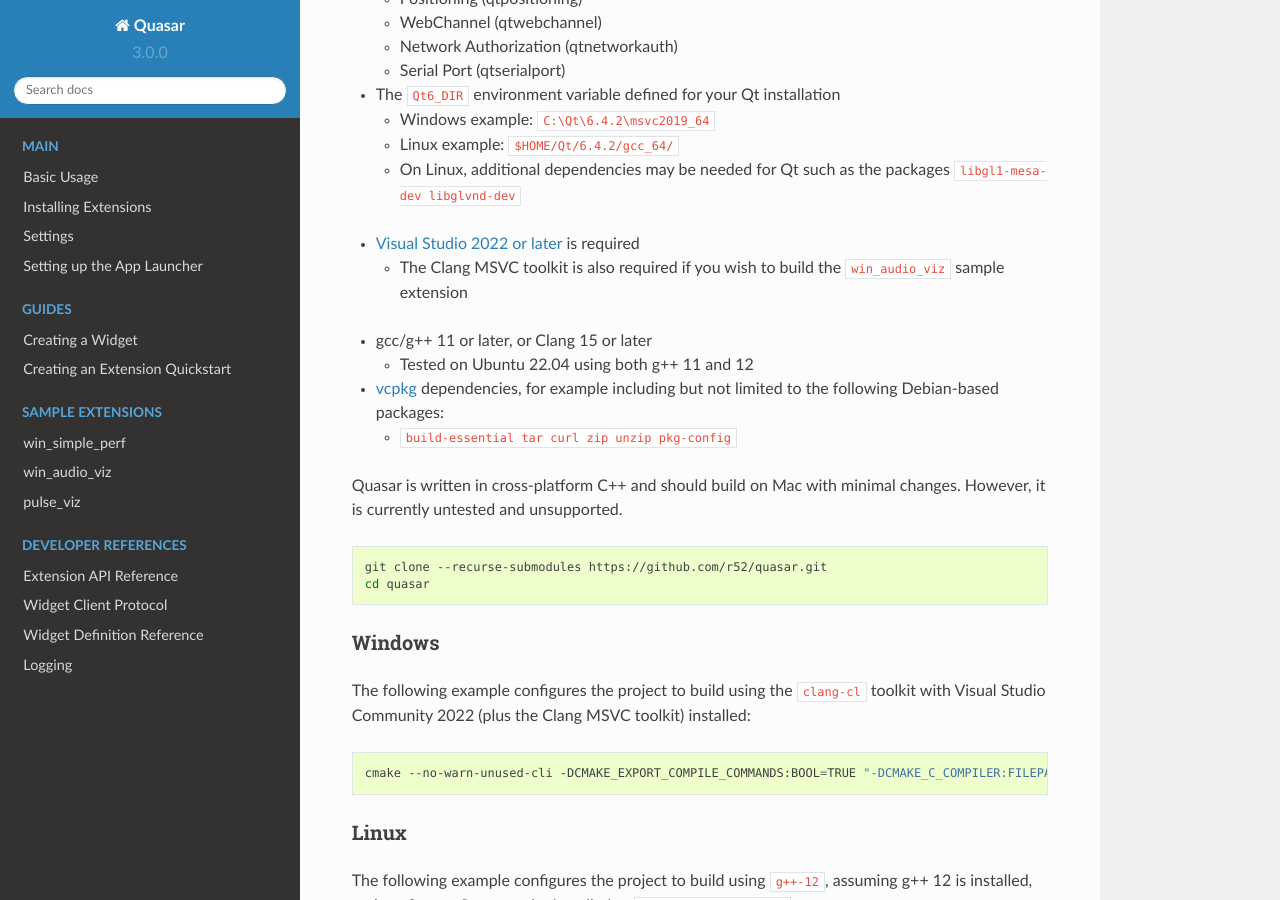
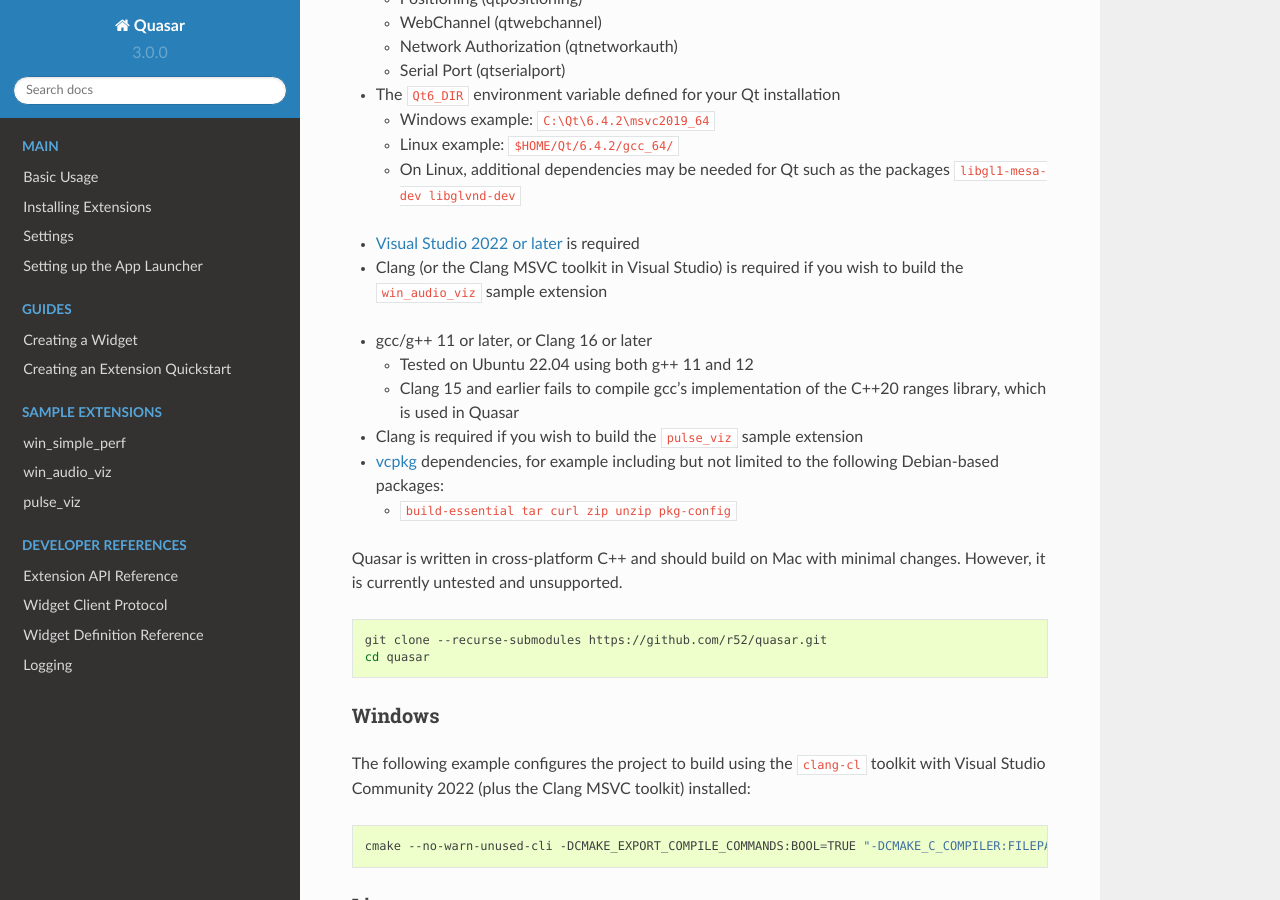
Before and after one commit to r52/quasar, a Sphinx documentation site: the page built from docs/index.rst, in a window 1280 px wide and 900 px high, scrolled down 2022 px. Built offline with Sphinx 7.4.7 and the Read the Docs theme 2.0.0, drawn with Linux system fonts in a browser that asks for light colours.

```diff
--- a/docs/index.rst
+++ b/docs/index.rst
@@ -80,17 +80,18 @@ Windows
 ~~~~~~~~~~~~~~~~~~~
 
 * `Visual Studio 2022 or later <https://www.visualstudio.com/>`_ is required
-
-  * The Clang MSVC toolkit is also required if you wish to build the ``win_audio_viz`` sample extension
+* Clang (or the Clang MSVC toolkit in Visual Studio) is required if you wish to build the ``win_audio_viz`` sample extension
 
 
 Linux
 ~~~~~~~~~~~~~~~~~
 
-* gcc/g++ 11 or later, or Clang 15 or later
+* gcc/g++ 11 or later, or Clang 16 or later
 
   * Tested on Ubuntu 22.04 using both g++ 11 and 12
+  * Clang 15 and earlier fails to compile gcc's implementation of the C++20 ranges library, which is used in Quasar
 
+* Clang is required if you wish to build the ``pulse_viz`` sample extension
 * `vcpkg <https://github.com/microsoft/vcpkg>`_ dependencies, for example including but not limited to the following Debian-based packages:
 
   * ``build-essential tar curl zip unzip pkg-config``
```
Also changed, not shown: README.md (+3 -3 lines).
